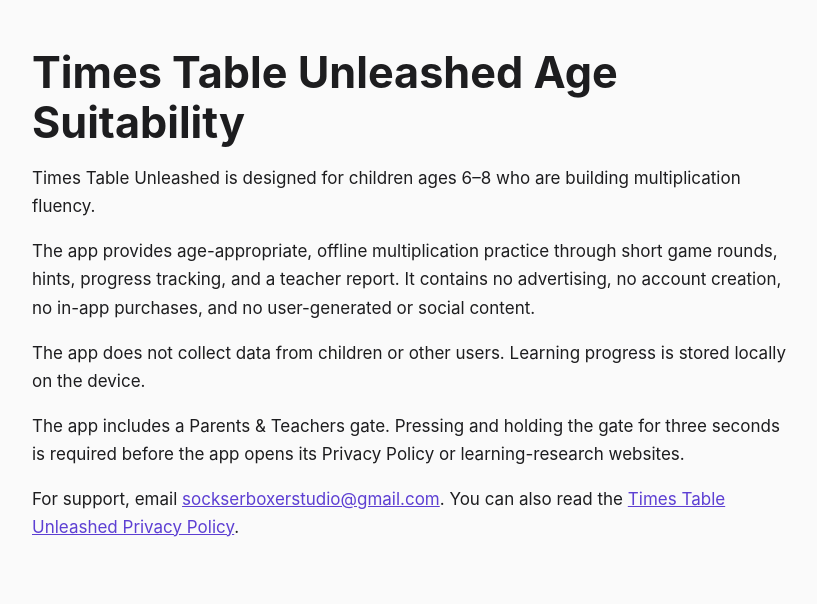
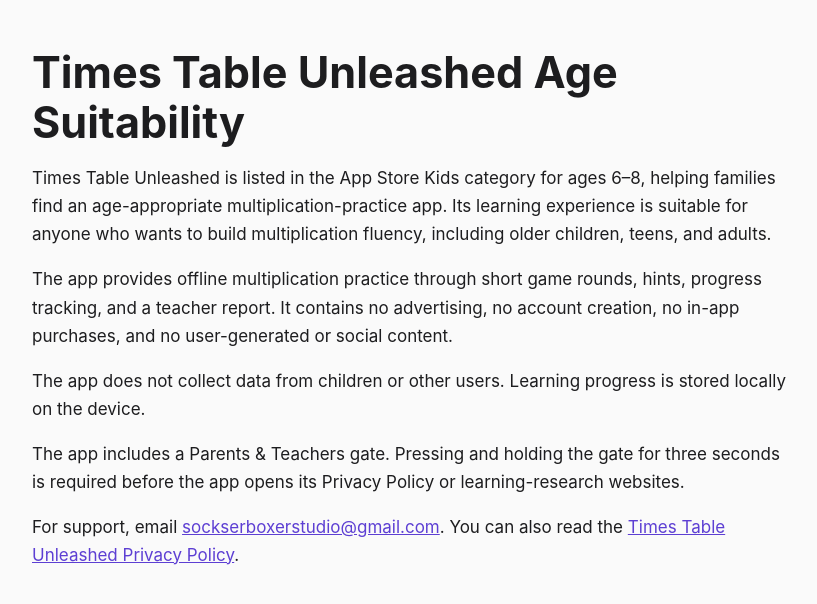
Before and after one commit to ryanguill/ryanguill.github.io, a Jekyll site: the page built from times-table-unleashed/age-suitability.md, in a window 1280 px wide. Shown: the top 604 px of the page, without its empty margins (228-1045 px from the left). Built offline with Jekyll 4.4.1, drawn with Linux system fonts in a browser that asks for light colours.

Commit message:
Clarify age suitability for all learners

```diff
--- a/times-table-unleashed/age-suitability.md
+++ b/times-table-unleashed/age-suitability.md
@@ -7,9 +7,9 @@
 
 # Times Table Unleashed Age Suitability
 
-Times Table Unleashed is designed for children ages 6–8 who are building multiplication fluency.
+Times Table Unleashed is listed in the App Store Kids category for ages 6–8, helping families find an age-appropriate multiplication-practice app. Its learning experience is suitable for anyone who wants to build multiplication fluency, including older children, teens, and adults.
 
-The app provides age-appropriate, offline multiplication practice through short game rounds, hints, progress tracking, and a teacher report. It contains no advertising, no account creation, no in-app purchases, and no user-generated or social content.
+The app provides offline multiplication practice through short game rounds, hints, progress tracking, and a teacher report. It contains no advertising, no account creation, no in-app purchases, and no user-generated or social content.
 
 The app does not collect data from children or other users. Learning progress is stored locally on the device.
 
```
